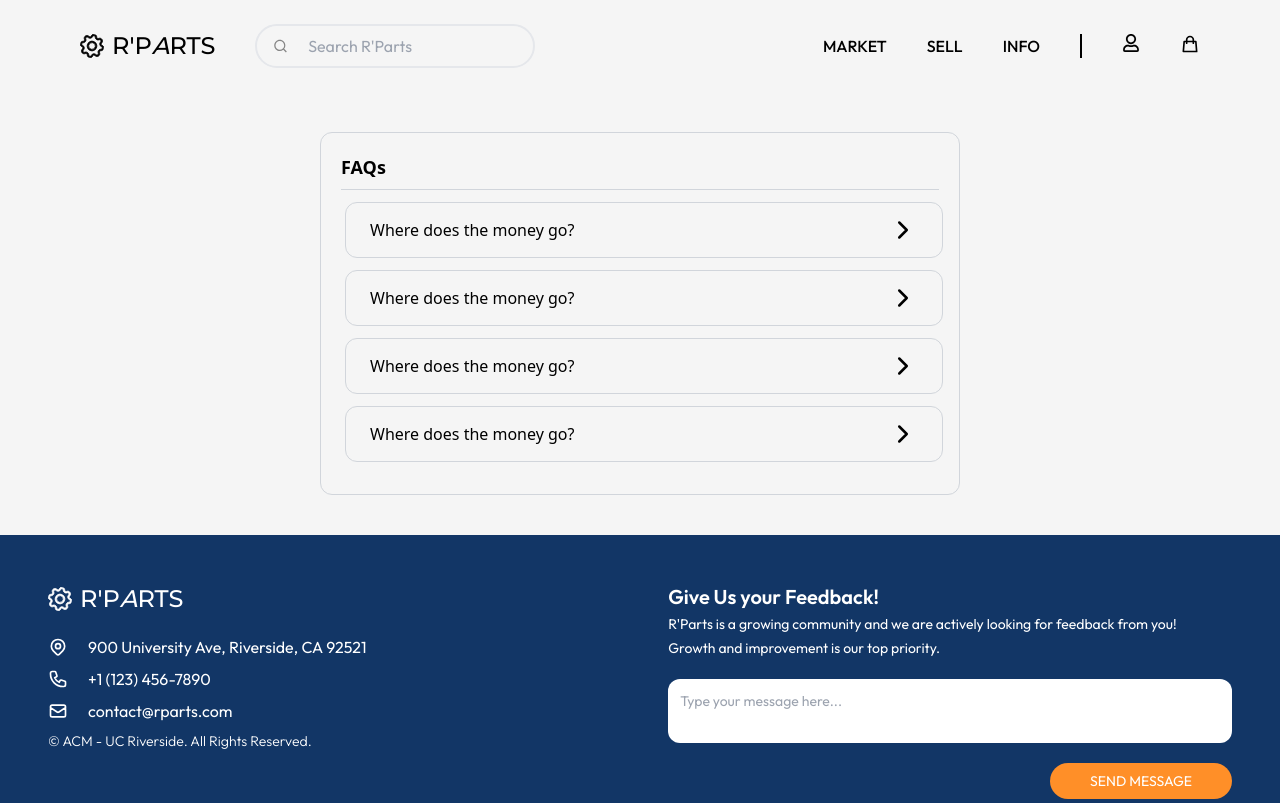
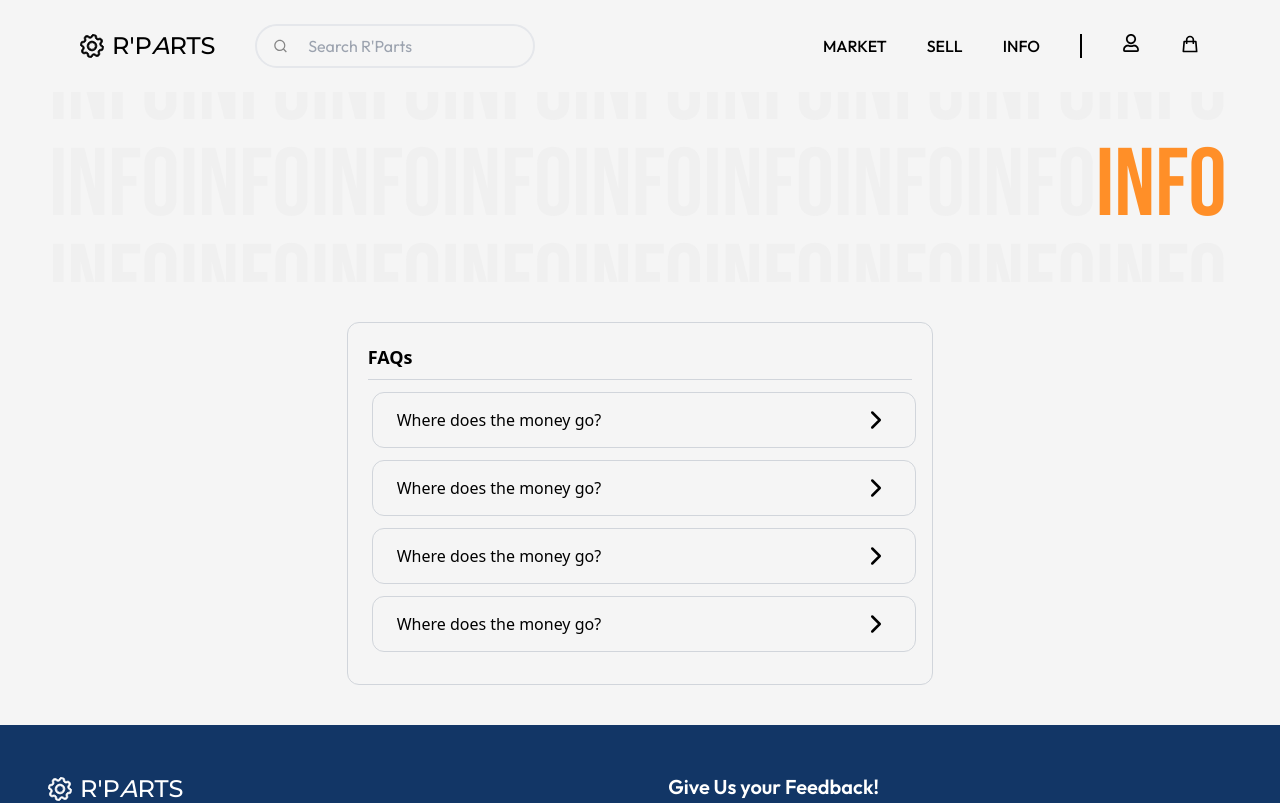
Before and after one commit to shahdivyank/r-parts, a Next.js app: page /info in a window 1280 px wide. Shown: the top 803 px of the page. Built offline with nearby package versions, Linux system fonts and the light colour scheme.

Commit message:
Spaced out market items and added info header

```diff
--- a/src/components/info/Info.jsx
+++ b/src/components/info/Info.jsx
@@ -1,14 +1,18 @@
 import FAQ from "./Faq";
+import Header from "../Header";
 import Questions from "@/data/Questions.js";
 
 const Info = () => {
   return (
-    <div className="w-1/2 rounded-xl border border-gray-300 px-5 py-5 m-10">
-      <p className="text-lg font-semibold">FAQs</p>
-      <div className="border-b border-gray-300 my-2" />
-      {Questions.map(({ index, question, answer }) => (
-        <FAQ key={index} question={question} answer={answer} />
-      ))}
+    <div className="w-11/12 flex flex-col items-center">
+      <Header title="Info" />
+      <div className="w-1/2 rounded-xl border border-gray-300 px-5 py-5 m-10 items">
+        <p className="text-lg font-semibold">FAQs</p>
+        <div className="border-b border-gray-300 my-2" />
+        {Questions.map(({ index, question, answer }) => (
+          <FAQ key={index} question={question} answer={answer} />
+        ))}
+      </div>
     </div>
   );
 };
--- a/src/components/market/Item.jsx
+++ b/src/components/market/Item.jsx
@@ -5,7 +5,7 @@ import PlaceHolder from "../../../public/png/placeholder.png";
 
 const Item = () => {
   return (
-    <div className="p-2">
+    <div className="p-5">
       <Link href="/view">
         <Image
           src={PlaceHolder}
```
